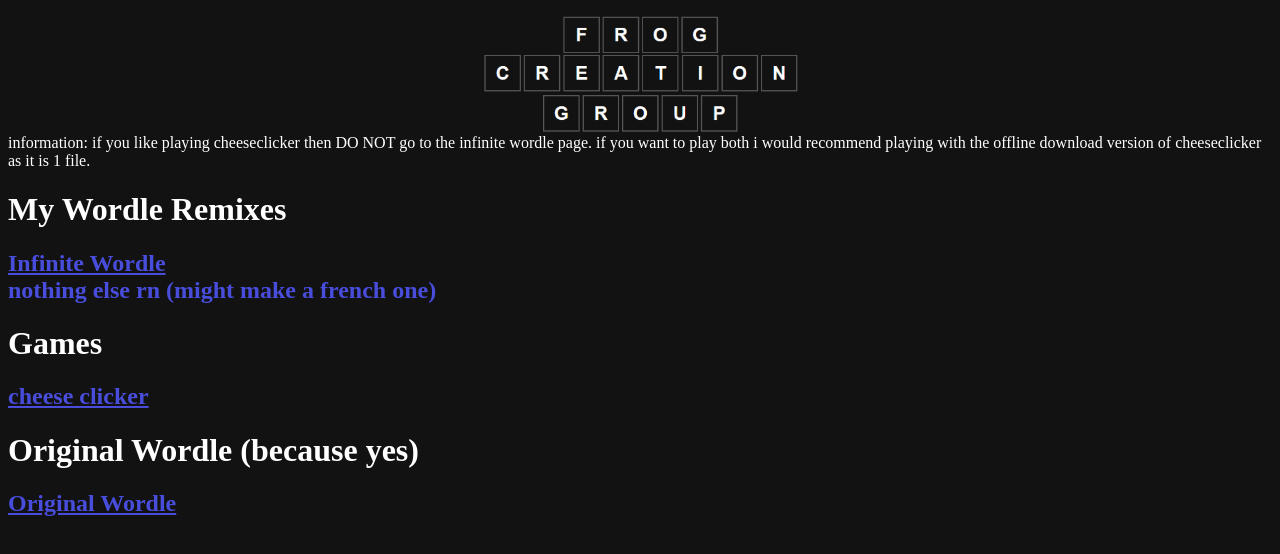
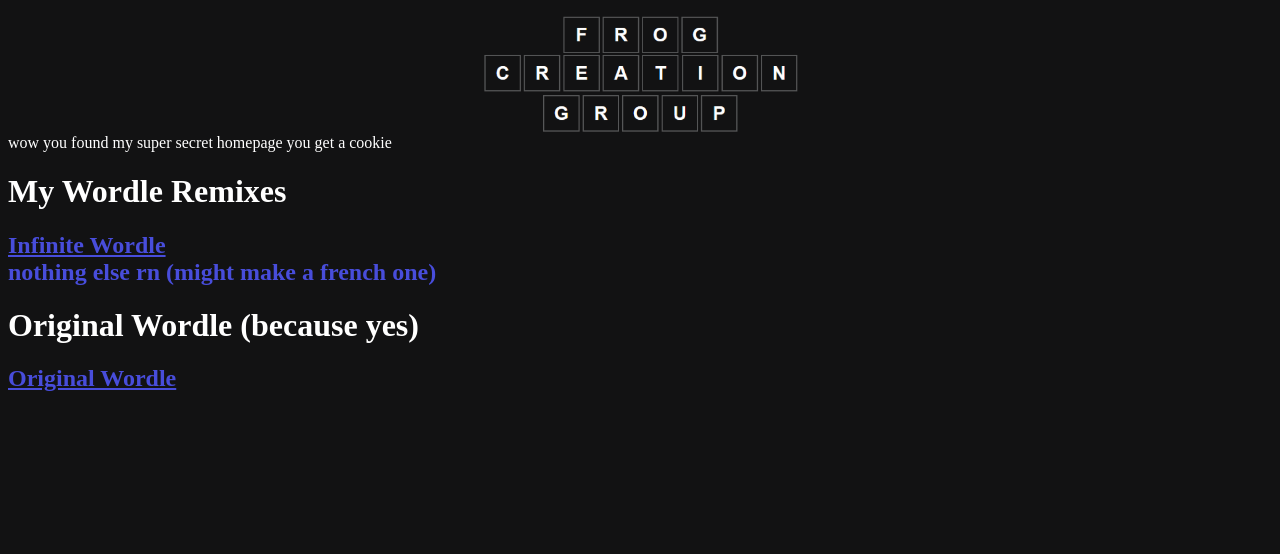
Before and after one commit to frogcreationgroup/frogcreationgroup.github.io, a plain HTML site: page home/index.html in a window 1280 px wide. Drawn offline with Linux system fonts and the light colour scheme.

Commit message:
Update index.html

```diff
--- a/home/index.html
+++ b/home/index.html
@@ -20,13 +20,11 @@ a {color: #484ddb}
 </head>
 <body>
 <p color: #ffffff><img src="https://frogcreationgroup.github.io/docs/assets/frogcreationgrouplogo.v3.png" alt="frogcreationgroup logo" class="logo"/>
-information: if you like playing cheeseclicker then DO NOT go to the infinite wordle page. if you want to play both i would recommend playing with the offline download version of cheeseclicker as it is 1 file.</p>
+wow you found my super secret homepage you get a cookie</p>
 <h1> My Wordle Remixes </h1>
 <h2><a href="https://frogcreationgroup.github.io">Infinite Wordle</a> <br>
 nothing else rn (might make a french one)
 </h2>
-  <h1> Games </h1>
-  <h2> <a href="https://frogcreationgroup.github.io/cheese">cheese clicker</a> </h2>
 <h1> Original Wordle (because yes) </h1>
 <h2><a href="https://www.nytimes.com/games/wordle/index.html">Original Wordle</a> <br>
 </h2>
```
